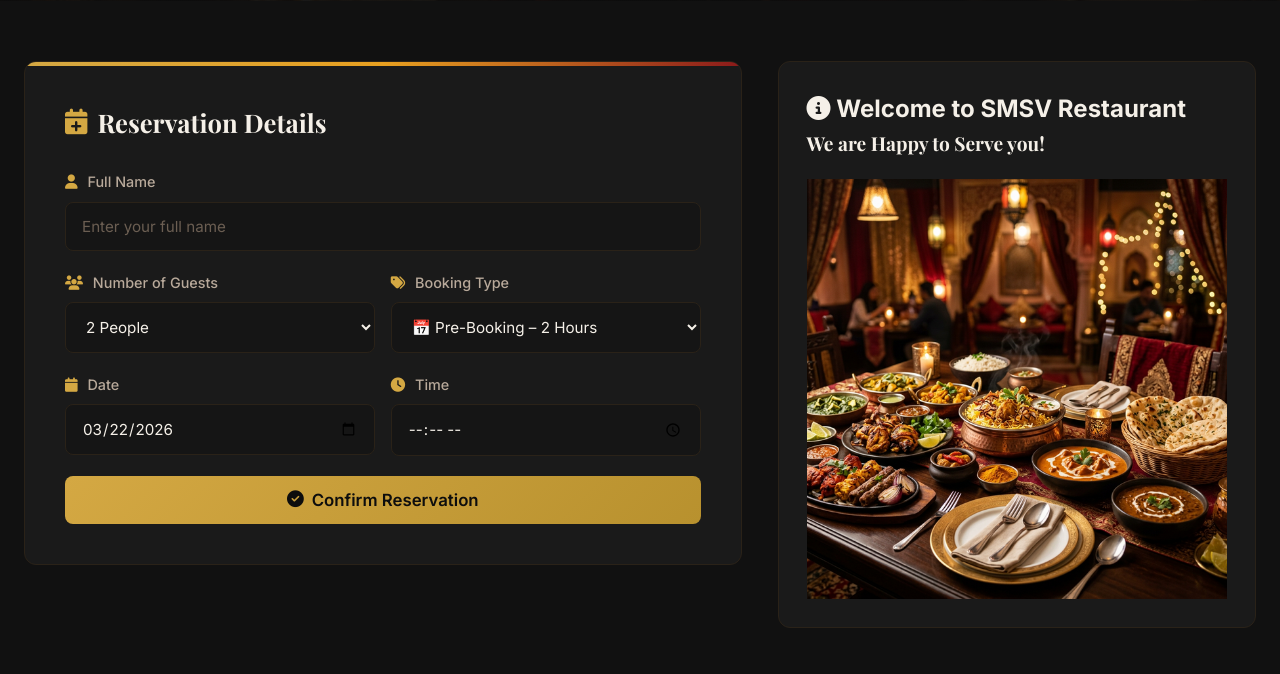
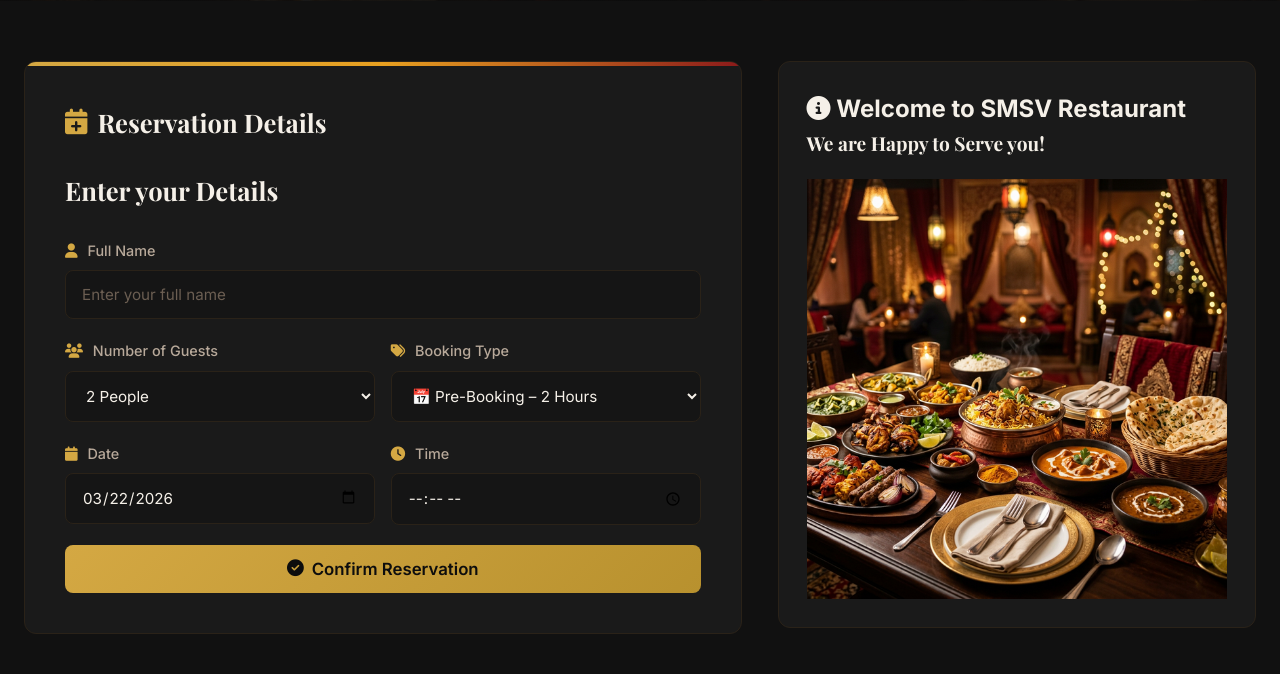
Before and after one commit to manaswigharat/SMSV-Restaurant, a Flask app: page /book in a window 1280 px wide. Shown: the part 330-1004 px from the top of the page. Run offline with Flask 3, Linux system fonts and the light colour scheme.

Commit message:
Update book.html

```diff
--- a/templates/book.html
+++ b/templates/book.html
@@ -20,6 +20,7 @@
             <div class="booking-form-card">
                 <div class="card-header-accent"></div>
                 <h2><i class="fas fa-calendar-plus"></i> Reservation Details</h2>
+                <h2>Enter your Details</h2>
                 <form method="POST" action="{{ url_for('book_table') }}" id="booking-form">
                     <div class="form-group">
                         <label for="customer_name"><i class="fas fa-user"></i> Full Name</label>
```
